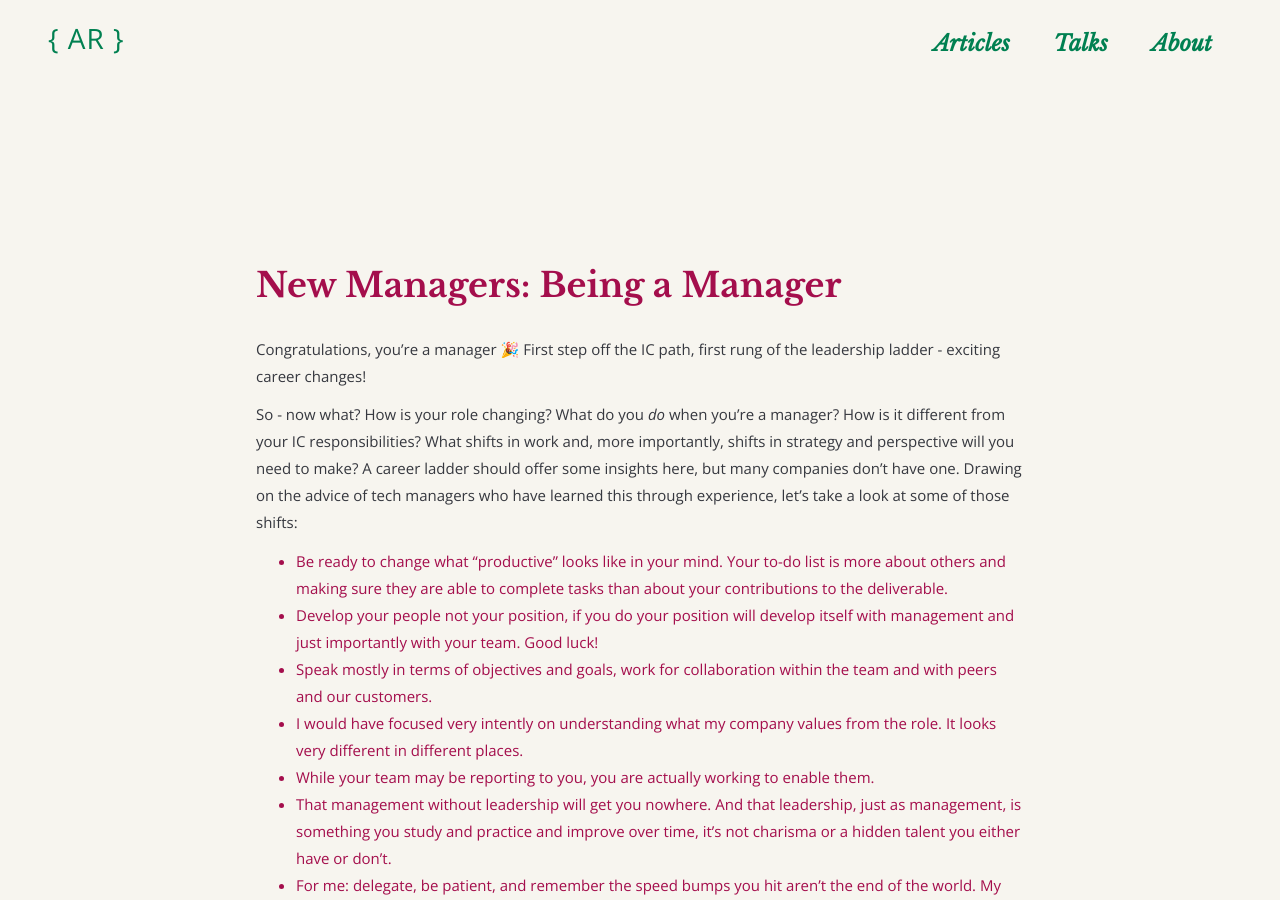
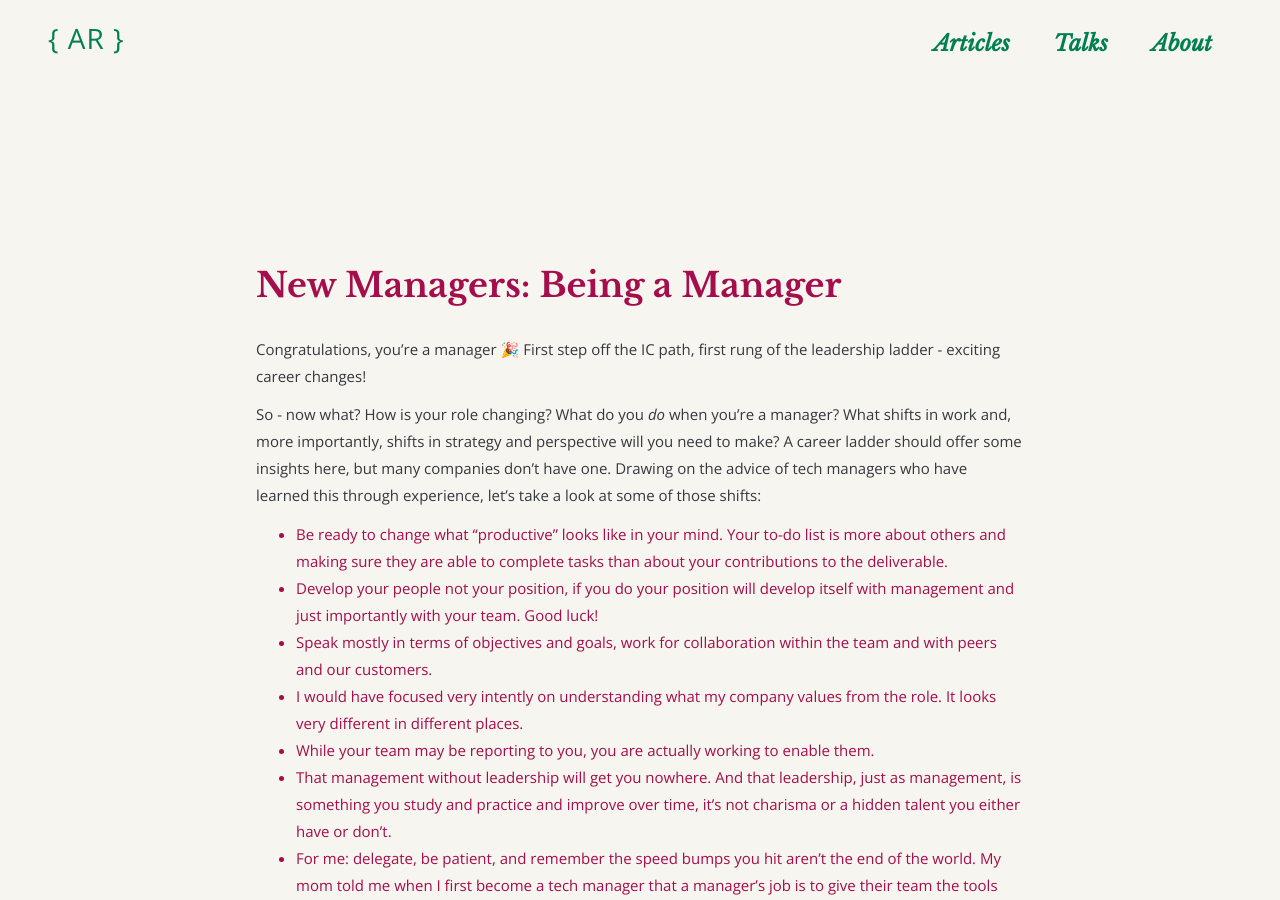
Before and after one commit to angelariggs/angelariggs.github.io, a Jekyll site: the page built from _posts/2020-02-17-being-a-manager.md, in a window 1280 px wide and 900 px high. Built offline with Jekyll 4.4.1, drawn with Linux system fonts in a browser that asks for light colours; comment, search, counter and statistics services are not loaded.

Commit message:
smol tweak

```diff
--- a/_posts/2020-02-17-being-a-manager.md
+++ b/_posts/2020-02-17-being-a-manager.md
@@ -8,7 +8,7 @@ comments: true
 
 Congratulations, you're a manager 🎉 First step off the IC path, first rung of the leadership ladder - exciting career changes!
 
-So - now what? How is your role changing? What do you _do_ when you're a manager? How is it different from your IC responsibilities? What shifts in work and, more importantly, shifts in strategy and perspective will you need to make? A career ladder should offer some insights here, but many companies don't have one. Drawing on the advice of tech managers who have learned this through experience, let's take a look at some of those shifts:
+So - now what? How is your role changing? What do you _do_ when you're a manager? What shifts in work and, more importantly, shifts in strategy and perspective will you need to make? A career ladder should offer some insights here, but many companies don't have one. Drawing on the advice of tech managers who have learned this through experience, let's take a look at some of those shifts:
 
 - Be ready to change what "productive" looks like in your mind. Your to-do list is more about others and making sure they are able to complete tasks than about your contributions to the deliverable.
 - Develop your people not your position, if you do your position will develop itself with management and just importantly with your team. Good luck!
```
